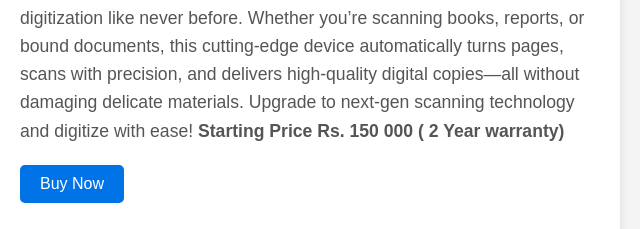
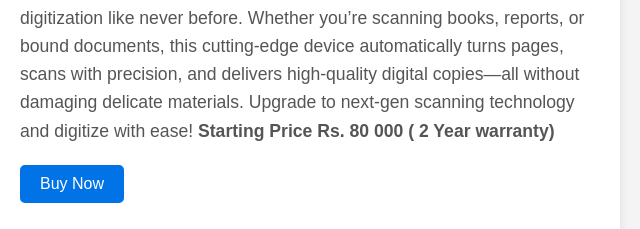
Before and after one commit to Thiviru-R/vexan, a plain HTML site: page index.html in a window 1280 px wide. Shown: the part 891-1120 px from the top of the page, 640-1280 px from the left. Drawn offline with Linux system fonts and the light colour scheme.

Commit message:
Add files via upload

```diff
--- a/index.html
+++ b/index.html
@@ -550,7 +550,7 @@ header::before {
 
 Say goodbye to manual page flipping and hello to seamless automation! Our Automatic Page-Turning Scanner is designed to streamline document digitization like never before. Whether you’re scanning books, reports, or bound documents, this cutting-edge device automatically turns pages, scans with precision, and delivers high-quality digital copies—all without damaging delicate materials.
 
-Upgrade to next-gen scanning technology and digitize with ease! <b>Starting Price Rs. 150 000 ( 2 Year warranty)</b> </p>
+Upgrade to next-gen scanning technology and digitize with ease! <b>Starting Price Rs. 80 000 ( 2 Year warranty)</b> </p>
             <button>Buy Now</button>
         </div>
     </div>
```
